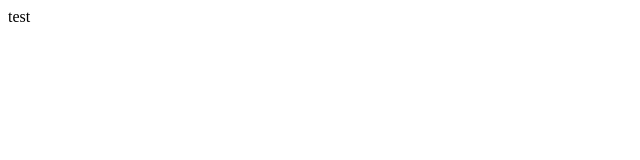
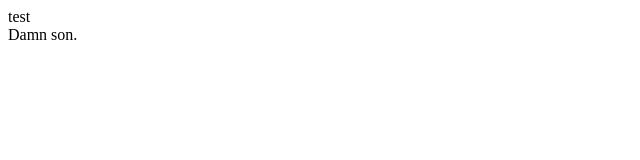
Before and after one commit to SerialDesign/testRepo, a plain HTML site: page index.html in a window 1280 px wide. Shown: the full height of the page, 0-640 px from the left. Drawn offline with Linux system fonts and the light colour scheme.

Commit message:
added footer

```diff
--- a/index.html
+++ b/index.html
@@ -8,5 +8,7 @@
 </head>
 <body>
     <div>test</div>
+
+    <footer>Damn son.</footer>
 </body>
 </html>
```
